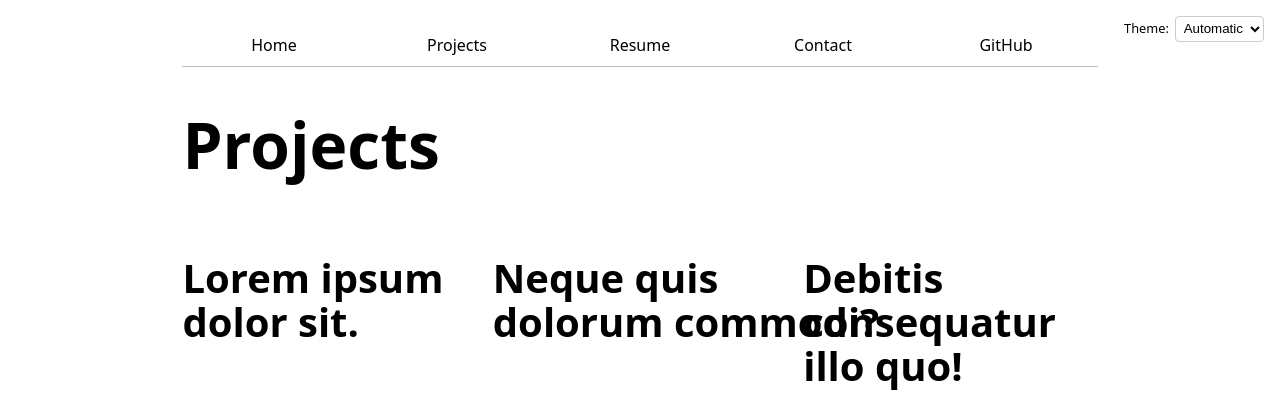
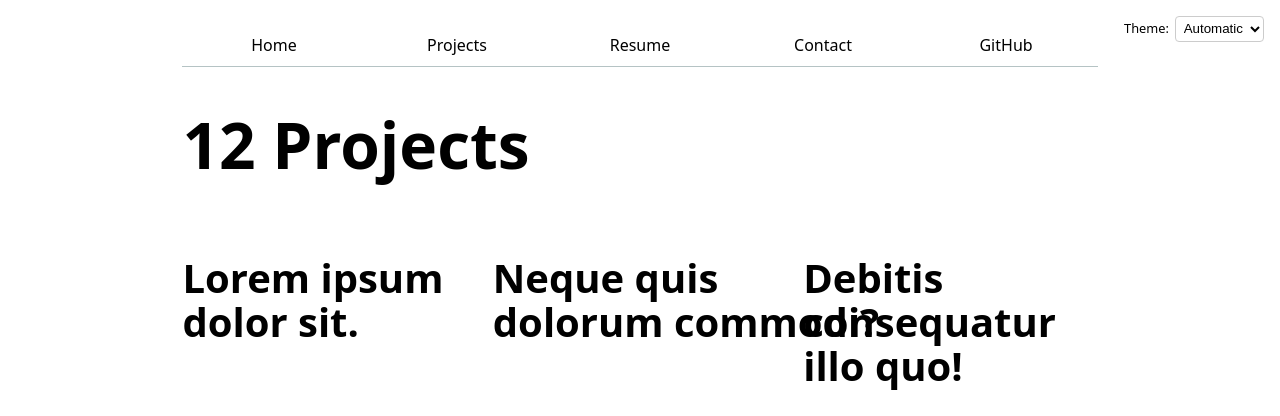
Before and after one commit to ClemHubble/portfolio, a plain HTML site: page projects/index.html in a window 1280 px wide. Shown: the top 416 px of the page. Drawn offline with Linux system fonts and the light colour scheme.

Commit message:
lab 4 step 1.6

```diff
--- a/projects/index.html
+++ b/projects/index.html
@@ -7,70 +7,9 @@
     <link rel="stylesheet" href="../style.css">
 </head>
 <body>
-    <h1>Projects</h1>
+    <h1 class="projects-title">Projects</h1>
     <div class="projects">
-    <!--
-        <article>
-            <h2>Lorem ipsum dolor sit.</h2>
-            <img src="https://vis-society.github.io/labs/2/images/empty.svg" alt="">
-            <p>Lorem ipsum dolor sit, amet consectetur adipisicing elit. Cupiditate, molestiae quas veritatis, dolor expedita quis aliquid impedit minus eligendi vel odio, molestias fugiat voluptatibus quia quidem ut reiciendis! Facere, ab!</p>
-        </article>
-        <article>
-            <h2>Neque quis dolorum commodi?</h2>
-            <img src="https://vis-society.github.io/labs/2/images/empty.svg" alt="">
-            <p>Unde obcaecati nesciunt esse facilis. Deleniti minus ad laboriosam similique porro nulla aspernatur doloremque culpa dolorum dolores maiores corporis ducimus nisi quasi molestiae tempora recusandae, nemo quod. Sequi, nostrum sit?</p>
-        </article>
-        <article>
-            <h2>Debitis consequatur illo quo!</h2>
-            <img src="https://vis-society.github.io/labs/2/images/empty.svg" alt="">
-            <p>Commodi sapiente quod enim perferendis nesciunt, nulla nam vitae explicabo voluptate repudiandae expedita? Obcaecati blanditiis deleniti ab dolore voluptatibus culpa esse libero provident, placeat optio hic officiis itaque minima quas?</p>
-        </article>
-        <article>
-            <h2>Tempore suscipit vero fuga!</h2>
-            <img src="https://vis-society.github.io/labs/2/images/empty.svg" alt="">
-            <p>Beatae iure quis sit. Iure in perspiciatis modi aut itaque! Eaque sed eos, mollitia quaerat vitae id consectetur quis ea possimus cum cumque incidunt ullam dolor accusantium a ducimus suscipit.</p>
-        </article>
-        <article>
-            <h2>Eos accusantium provident alias!</h2>
-            <img src="https://vis-society.github.io/labs/2/images/empty.svg" alt="">
-            <p>Ipsam facere sit nihil aliquam qui quasi magnam odit? Hic aliquam consequuntur voluptates dignissimos, ab debitis nulla! Reprehenderit laborum consectetur alias ut, tempora quas officia mollitia fugit eum, necessitatibus quod!</p>
-        </article>
-        <article>
-            <h2>Dignissimos distinctio impedit placeat.</h2>
-            <img src="https://vis-society.github.io/labs/2/images/empty.svg" alt="">
-            <p>Id tempora facilis officia, hic doloremque consequatur ratione commodi eveniet consectetur maiores assumenda excepturi dolores aspernatur error recusandae, magnam voluptatibus. Autem corporis, ea sint praesentium sequi illum tempore esse tempora?</p>
-        </article>
-        <article>
-            <h2>Nemo neque nesciunt eos?</h2>
-            <img src="https://vis-society.github.io/labs/2/images/empty.svg" alt="">
-            <p>Qui, rem omnis libero unde voluptatum veritatis dolorem voluptate similique repellat illo laudantium debitis velit numquam ipsum laboriosam tempore saepe vero, odit dicta consectetur! Excepturi magni ipsa corrupti deserunt rem?</p>
-        </article>
-        <article>
-            <h2>Ipsum eveniet excepturi dignissimos.</h2>
-            <img src="https://vis-society.github.io/labs/2/images/empty.svg" alt="">
-            <p>Iusto voluptatum, illo placeat voluptatem ipsa aperiam, assumenda tempora quidem reprehenderit aliquid, amet excepturi neque magnam repudiandae cum? Molestiae sequi ea corrupti adipisci delectus esse! Tempora excepturi distinctio quasi nesciunt.</p>
-        </article>
-        <article>
-            <h2>Tempora, iusto accusantium. Hic.</h2>
-            <img src="https://vis-society.github.io/labs/2/images/empty.svg" alt="">
-            <p>Dignissimos provident quaerat animi officia eius aliquam nemo quae amet voluptatum beatae earum possimus neque rem delectus nihil sed magnam laboriosam, commodi obcaecati numquam saepe! Adipisci reprehenderit explicabo eos veniam.</p>
-        </article>
-        <article>
-            <h2>Non tempora minima quas.</h2>
-            <img src="https://vis-society.github.io/labs/2/images/empty.svg" alt="">
-            <p>Vitae, illum obcaecati repellendus autem ipsum sequi aspernatur dolorum quos labore qui optio, officia ipsam, adipisci ullam non eius unde dolore modi nobis vel. Explicabo similique consequuntur quas libero impedit.</p>
-        </article>
-        <article>
-            <h2>Sint, quaerat. Odit, qui.</h2>
-            <img src="https://vis-society.github.io/labs/2/images/empty.svg" alt="">
-            <p>Ipsa autem odio vel quaerat ab sunt cumque sint ducimus voluptatem aliquid voluptate officia qui magni, expedita voluptates, eius, incidunt atque pariatur consectetur minima molestiae? Similique expedita repudiandae eligendi in.</p>
-        </article>
-        <article>
-            <h2>Vitae voluptatem dicta quod?</h2>
-            <img src="https://vis-society.github.io/labs/2/images/empty.svg" alt="">
-            <p>Dignissimos eligendi voluptatum, ipsam alias veniam praesentium quo iusto necessitatibus cupiditate consectetur. Ab mollitia laboriosam maiores minus et accusantium, omnis ad sit odio ratione odit, fugit saepe voluptatum fugiat reprehenderit.</p>
-        </article>
-    -->
+        <!-- Projects will be rendered here by JavaScript -->
     </div>
     <script src="../global.js" type="module"></script>
     <script src="projects.js" type="module"></script>
--- a/projects/projects.js
+++ b/projects/projects.js
@@ -1,7 +1,16 @@
 import { fetchJSON, renderProjects } from '../global.js';
 
+// Fetch projects data
 const projects = await fetchJSON('../lib/projects.json');
 
+// Get the container to display the projects
 const projectsContainer = document.querySelector('.projects');
 
+// Render the projects
 renderProjects(projects, projectsContainer, 'h2');
+
+// Count the number of projects and update the title
+const projectsTitle = document.querySelector('.projects-title');
+if (projectsTitle) {
+  projectsTitle.innerHTML = `${projects.length} Projects`;
+}
```
